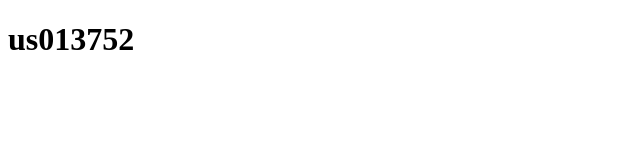
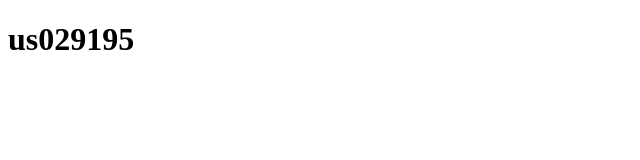
Before and after one commit to procoder26/smashcode, a plain HTML site: page index.html in a window 1280 px wide. Shown: the full height of the page, 0-640 px from the left. Drawn offline with Linux system fonts and the light colour scheme.

Commit message:
Update index.html

```diff
--- a/index.html
+++ b/index.html
@@ -14,7 +14,7 @@
 
 <body>
     <div>
-      <h1>us013752</h1>
+      <h1>us029195</h1>
     </div>
 
     <script>
```
